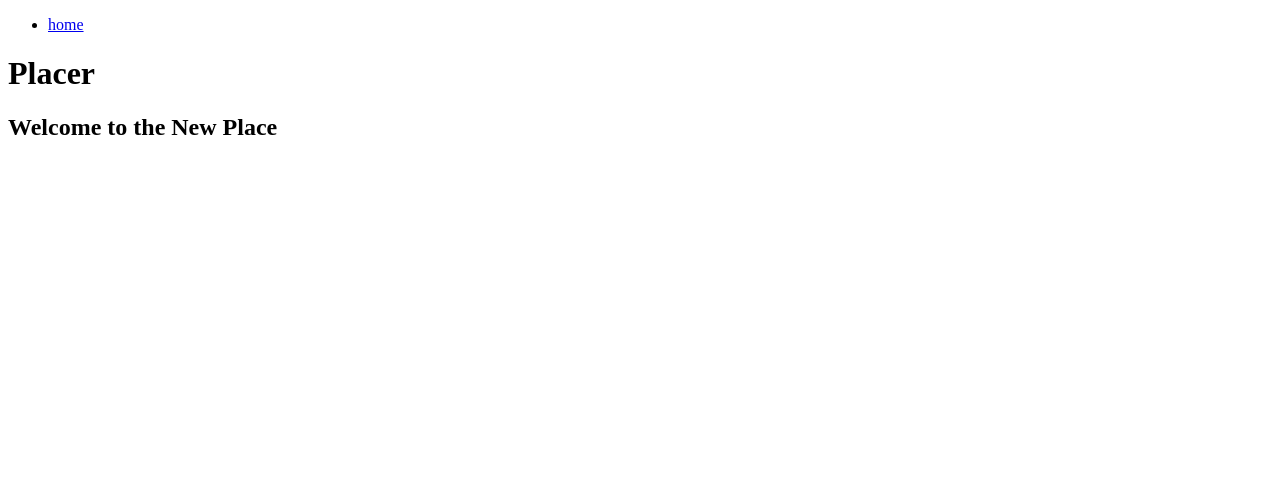
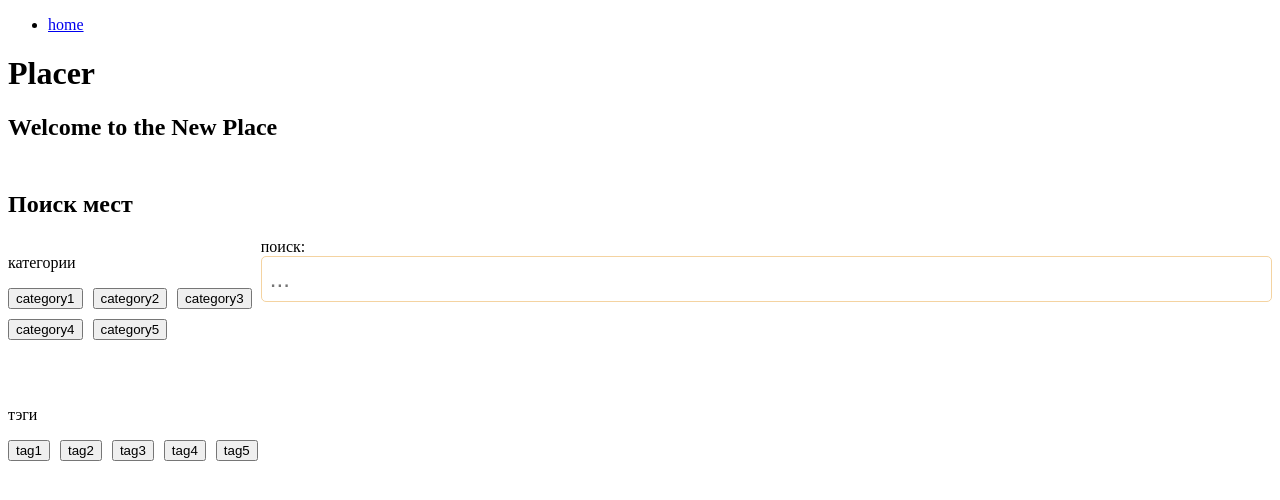
Before and after one commit to Daniileq/Placer, a React (Create React App) app in the folder client-react/: page / in a window 1280 px wide. Shown: the top 500 px of the page. Built offline with nearby package versions, Linux system fonts and the light colour scheme; no server answers.

Commit message:
add SearchPage

```diff
--- a/client-react/src/features/Home/Home.jsx
+++ b/client-react/src/features/Home/Home.jsx
@@ -1,5 +1,6 @@
 import { useEffect } from 'react';
 import { useSelector, useDispatch } from 'react-redux';
+import SearchPage from '../SearchPage/SearchPage.jsx';
 import './Home.css';
 import {
   loadTest,
@@ -19,6 +20,7 @@ function Home() {
       <h1>Placer</h1>
       <h2>Welcome to the New Place</h2>
       <p>{login}</p>
+      <SearchPage />
     </div>
   );
 }
--- /dev/null
+++ b/client-react/src/features/SearchPage/SearchPage.css
@@ -0,0 +1,49 @@
+.search_container {
+  margin-top: 50px;
+}
+
+.search_content {
+  display: flex;
+}
+
+.search_left_column {
+  width: 20%;
+}
+
+.filters_container {
+  display: flex;
+  flex-direction: column;
+  row-gap: 50px;
+}
+
+.options_container {
+  display: flex;
+  flex-wrap: wrap;
+  row-gap: 10px;
+  column-gap: 10px;
+}
+
+.search_right_column {
+  width: 80%;
+}
+
+.place_search_form {
+  display: flex;
+  flex-direction: column;
+
+}
+
+.place_input {
+  outline: none;
+  border-radius: 5px;
+  border: solid 1px #F4D3A1;
+  padding: 8px;
+  line-height: 24px;
+  font-size: 24px;
+  transition: 0.2s;
+}
+
+.place_input:hover,
+.place_input:focus {
+  border: solid 1px #ffb84e;
+}
--- /dev/null
+++ b/client-react/src/features/SearchPage/SearchPage.jsx
@@ -0,0 +1,56 @@
+import './SearchPage.css';
+
+const categories = ['category1', 'category2', 'category3', 'category4', 'category5'];
+const tags = ['tag1', 'tag2', 'tag3', 'tag4', 'tag5'];
+
+function SearchPage() {
+  return (
+    <div className='search_container'>
+      <h2 id='search_place_title'>Поиск мест</h2>
+
+      <div className='search_content'>
+
+        <div className='search_left_column'>
+          <div className="filters_container">
+            <div className='category'>
+              <p>категории</p>
+              <div className="options_container">
+                {categories.map((category) => (
+                    <button key={category}>
+                      {category}
+                    </button>
+                ))}
+              </div>
+            </div>
+            <div className='tags'>
+              <p>тэги</p>
+              <div className="options_container">
+              {tags.map((tag) => (
+                    <button key={tag}>
+                      {tag}
+                    </button>
+              ))}
+              </div>
+            </div>
+          </div>
+        </div>
+
+        <div className='search_right_column'>
+          <form className='place_search_form' method="get">
+            <label htmlFor="place_input">поиск:</label>
+            <input
+              id='place_input'
+              name='place_input'
+              className='place_input'
+              type="text"
+              placeholder='...'
+            />
+          </form>
+        </div>
+
+      </div>
+    </div>
+  );
+}
+
+export default SearchPage;
```
